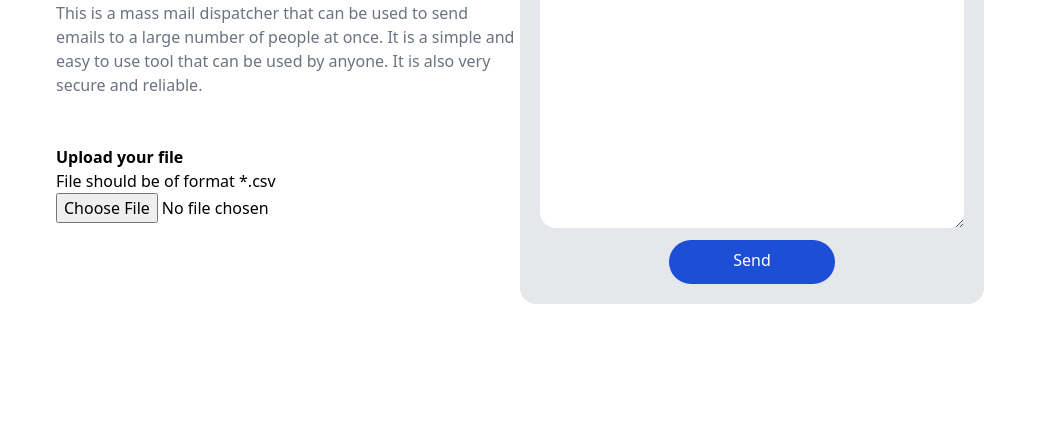
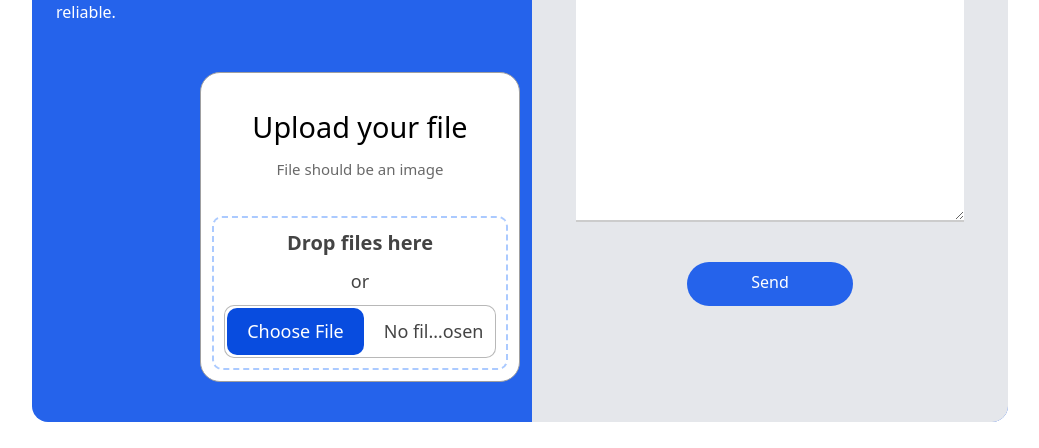
Before and after one commit to akshayrathod205/Mass-Mail-Dispatcher, a website: page src/index.html in a window 1280 px wide. Shown: the part 352-800 px from the top of the page, without its empty margins (120-1159 px from the left). Drawn offline with Linux system fonts and the light colour scheme.

Commit message:
updated files

```diff
--- a/src/index.html
+++ b/src/index.html
@@ -10,29 +10,57 @@
 </head>
 
 <body>
-    <div class="container flex flex-col-reverse items-center px-6 mx-auto mt-32 space-y-0 md:space-y-0 md:flex-row">
-        <div class="flex flex-col space-y-12 md:w-1/2">
-            <h1 class="max-w-lg text-4xl font-bold text-center md:text-5xl md:text-left">
+    <div
+        class="container flex flex-col-reverse items-center rounded-2xl pl-6 mx-auto mt-24 space-y-0 bg-blue-600  md:space-y-0 md:flex-row">
+        <div class="flex flex-col space-y-12 py-10 md:w-1/2">
+            <h1 class="max-w-lg text-4xl font-bold text-center text-white md:text-5xl md:text-left">
                 Mass Mail Dispatcher
             </h1>
-            <p class="max-w-lg text-center text-gray-500 md:text-left">
+            <p class="max-w-lg text-center text-white md:text-left">
                 This is a mass mail dispatcher that can be used to send emails to a large number of people at once.
                 It is a simple and easy to use tool that can be used by anyone. It is also very secure and reliable.
             </p>
-            <form class="upload-form">
-                <span class="font-bold">Upload your file</span>
-                <p class="form-paragraph">
+            <!-- <form class="upload-form">
+                <span class="font-bold text-white">Upload your file</span>
+                <p class="form-paragraph text-white">
                     File should be of format *.csv
                 </p>
                 <label for="upload-file-input" class="upload-drop-container">
                     <input type="file" accept=".csv" required="" id="upload-file-input" name="upload-file-input">
                 </label>
+            </form> -->
+            <form class="form ml-36">
+                <span class="form-title">Upload your file</span>
+                <p class="form-paragraph">
+                    File should be an image
+                </p>
+                <label for="file-input" class="drop-container">
+                    <span class="drop-title">Drop files here</span>
+                    or
+                    <input type="file" accept="image/*" required="" id="file-input">
+                </label>
             </form>
         </div>
 
-        <div class="bg-gray-200 rounded-2xl relative p-5 mt-32 md:w-1/2">
+        <div class="bg-gray-200 rounded-r-2xl relative self-stretch p-5 mt-32 md:w-1/2">
             <form class="">
-                <div class="container flex flex-col space-y-2 pb-3">
+                <div class="input-container">
+                    <input placeholder="Enter your email" class="input-field" type="email" id="email">
+                    <label for="email" class="input-label">Email</label>
+                    <span class="input-highlight"></span>
+                </div>
+                <div class="input-container">
+                    <input placeholder="Enter the subject" class="input-field" type="text" id="subject">
+                    <label for="subject" class="input-label">Subject</label>
+                    <span class="input-highlight"></span>
+                </div>
+                <div class="input-container">
+                    <textarea placeholder="Enter message" class="input-field" type="text" id="message" cols="30"
+                        rows="10"></textarea>
+                    <label for="message" class="input-label">Message</label>
+                    <span class="input-highlight"></span>
+                </div>
+                <!-- <div class="container flex flex-col space-y-2 pb-3">
                     <label for="emails">Email:</label>
                     <input type="email" id="email" name="email" placeholder="Enter your email" required=""
                         class="flex-1 py-1 px-4 rounded-2xl focus:outline-none" />
@@ -41,14 +69,14 @@
                     <label for="subject-lbl">Subject:</label>
                     <input type="text" id="subject" name="subject" placeholder="Enter subject" required=""
                         class="flex-1 py-1 px-4 rounded-2xl focus:outline-none" />
-                </div>
-                <div class="container flex flex-col space-y-2 pb-3">
+                </div> -->
+                <!-- <div class="container flex flex-col space-y-2 pb-3">
                     <label for="emails">Message:</label>
                     <textarea id="message" name="message" cols="30" rows="10" required=""
                         class="flex-1 py-1 px-4 rounded-2xl focus:outline-none"></textarea>
-                </div>
+                </div> -->
                 <div class="text-center">
-                    <button class="p-3 px-16 pt-2 bg-blue-700 text-white rounded-full">
+                    <button class="p-3 px-16 pt-2 bg-blue-600 text-white rounded-full hover:bg-blue-500">
                         Send
                     </button>
                 </div>
--- a/src/input.css
+++ b/src/input.css
@@ -1,3 +1,140 @@
 @tailwind base;
 @tailwind components;
 @tailwind utilities;
+
+/* Input container */
+.input-container {
+    position: relative;
+    margin: 24px;
+    /* padding-bottom: 16px; */
+    margin-bottom: 40px;
+}
+
+/* Input field */
+.input-field {
+    display: block;
+    width: 100%;
+    padding: 10px;
+    font-size: 16px;
+    border: none;
+    border-bottom: 2px solid #ccc;
+    outline: none;
+    background-color: white;
+}
+
+/* Input label */
+.input-label {
+    position: absolute;
+    top: 0;
+    left: 0;
+    font-size: 16px;
+    color: rgba(204, 204, 204, 0);
+    pointer-events: none;
+    transition: all 0.3s ease;
+}
+
+/* Input highlight */
+.input-highlight {
+    position: absolute;
+    bottom: 0;
+    left: 0;
+    height: 2px;
+    width: 0;
+    background-color: black;
+    transition: all 0.3s ease;
+}
+
+/* Input field:focus styles */
+.input-field:focus+.input-label {
+    top: -30px;
+    font-size: 14px;
+    color: black;
+
+}
+
+.input-field:focus+.input-label+.input-highlight {
+    width: 100%;
+}
+
+
+.form {
+    background-color: #fff;
+    /* box-shadow: 0 10px 60px rgb(218, 229, 255); */
+    border: 1px solid rgb(159, 159, 160);
+    border-radius: 20px;
+    padding: 2rem .7rem .7rem .7rem;
+    text-align: center;
+    font-size: 1.125rem;
+    max-width: 320px;
+}
+
+.form-title {
+    color: #000000;
+    font-size: 1.8rem;
+    font-weight: 500;
+}
+
+.form-paragraph {
+    margin-top: 10px;
+    font-size: 0.9375rem;
+    color: rgb(105, 105, 105);
+}
+
+.drop-container {
+    background-color: #fff;
+    position: relative;
+    display: flex;
+    gap: 10px;
+    flex-direction: column;
+    justify-content: center;
+    align-items: center;
+    padding: 10px;
+    margin-top: 2.1875rem;
+    border-radius: 10px;
+    border: 2px dashed rgb(171, 202, 255);
+    color: #444;
+    cursor: pointer;
+    transition: background .2s ease-in-out, border .2s ease-in-out;
+}
+
+.drop-container:hover {
+    background: rgba(0, 140, 255, 0.164);
+    border-color: rgba(17, 17, 17, 0.616);
+}
+
+.drop-container:hover .drop-title {
+    color: #222;
+}
+
+.drop-title {
+    color: #444;
+    font-size: 20px;
+    font-weight: bold;
+    text-align: center;
+    transition: color .2s ease-in-out;
+}
+
+#file-input {
+    width: 350px;
+    max-width: 100%;
+    color: #444;
+    padding: 2px;
+    background: #fff;
+    border-radius: 10px;
+    border: 1px solid rgba(8, 8, 8, 0.288);
+}
+
+#file-input::file-selector-button {
+    margin-right: 20px;
+    border: none;
+    background: #084cdf;
+    padding: 10px 20px;
+    border-radius: 10px;
+    color: #fff;
+    cursor: pointer;
+    transition: background .2s ease-in-out;
+}
+
+#file-input::file-selector-button:hover {
+    background: #0d45a5;
+}
```
Also changed, not shown: css/main.css.
